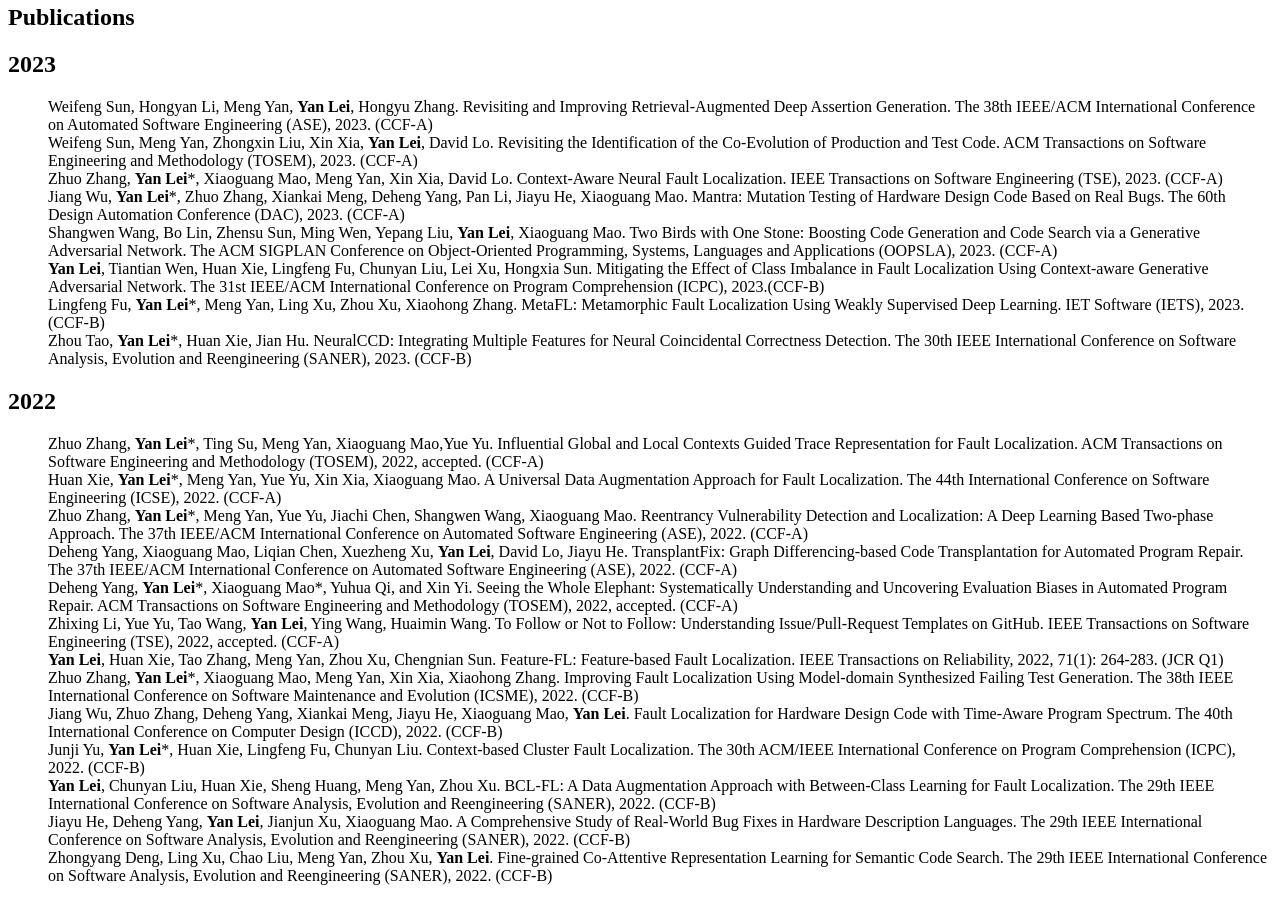
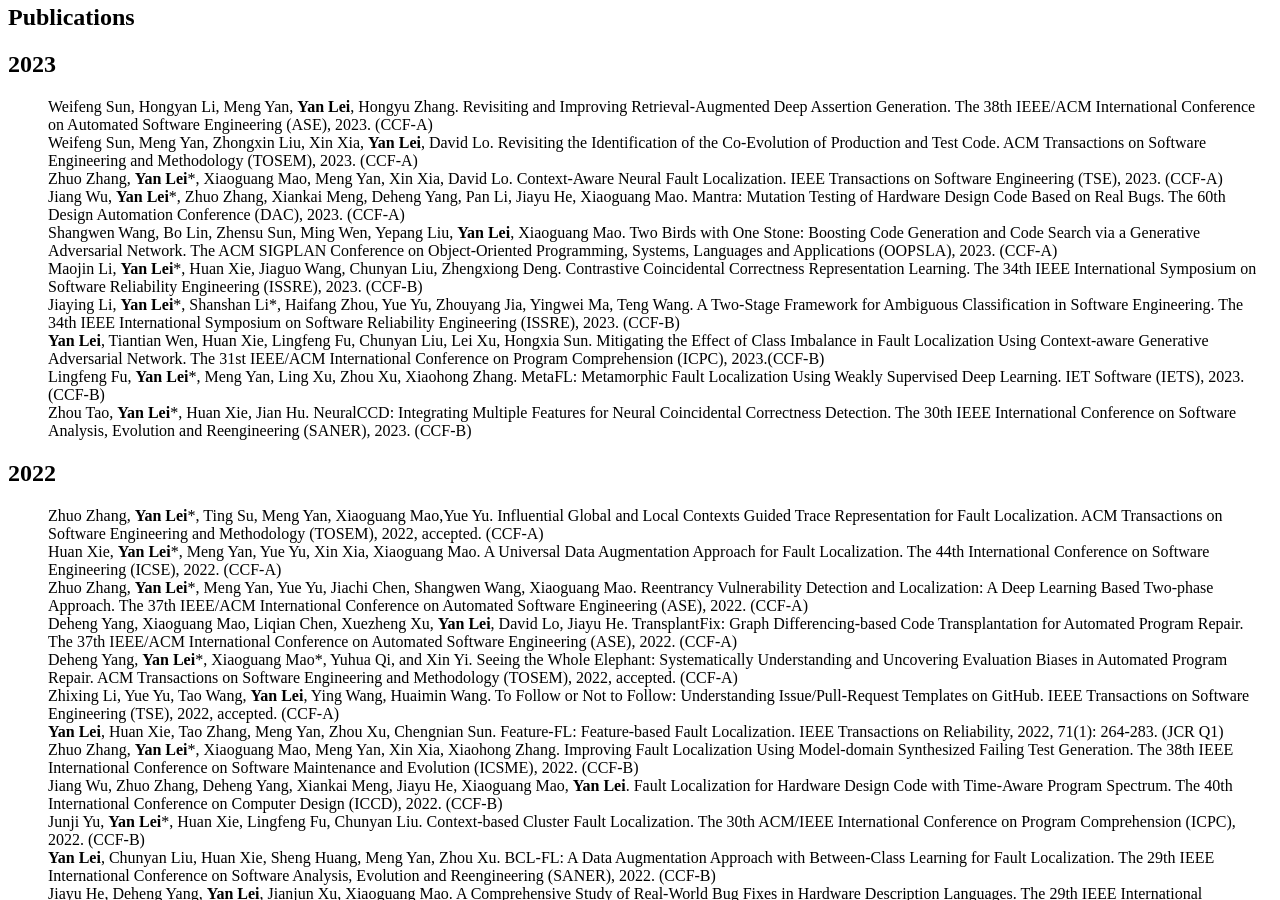
Before and after one commit to yanlei-cs/yanlei-cs.github.io, a Jekyll site: the page built from publications.md, in a window 1280 px wide and 900 px high, scrolled down 512 px. Built offline with Jekyll 4.4.1, drawn with Linux system fonts in a browser that asks for light colours; nearby versions of some CDN libraries; comment, search, counter and statistics services are not loaded.

Commit message:
Update publications.md

```diff
--- a/publications.md
+++ b/publications.md
@@ -18,6 +18,10 @@
 <LI>  Jiang Wu, <strong>Yan Lei</strong>*, Zhuo Zhang, Xiankai Meng, Deheng Yang, Pan Li, Jiayu He, Xiaoguang Mao. Mantra: Mutation Testing of Hardware Design Code Based on Real Bugs. The 60th Design Automation Conference (DAC), 2023. (CCF-A)</LI>
 
 <LI> Shangwen Wang, Bo Lin, Zhensu Sun, Ming Wen, Yepang Liu, <strong>Yan Lei</strong>, Xiaoguang Mao. Two Birds with One Stone: Boosting Code Generation and Code Search via a Generative Adversarial Network. The ACM SIGPLAN Conference on Object-Oriented Programming, Systems, Languages and Applications (OOPSLA), 2023. (CCF-A)</LI>
+
+<LI> Maojin Li, <strong>Yan Lei</strong>*, Huan Xie, Jiaguo Wang, Chunyan Liu, Zhengxiong Deng. Contrastive Coincidental Correctness Representation Learning. The 34th IEEE International Symposium on Software Reliability Engineering (ISSRE), 2023. (CCF-B)</LI>
+
+<LI> Jiaying Li, <strong>Yan Lei</strong>*, Shanshan Li*, Haifang Zhou, Yue Yu, Zhouyang Jia, Yingwei Ma, Teng Wang. A Two-Stage Framework for Ambiguous Classification in Software Engineering. The 34th IEEE International Symposium on Software Reliability Engineering (ISSRE), 2023. (CCF-B)</LI>
 
 <LI>  <strong>Yan Lei</strong>, Tiantian Wen, Huan Xie, Lingfeng Fu, Chunyan Liu, Lei Xu, Hongxia Sun. Mitigating the Effect of Class Imbalance in Fault Localization Using Context-aware Generative Adversarial Network. The 31st IEEE/ACM International Conference on Program Comprehension (ICPC), 2023.(CCF-B)</LI>
 
```
